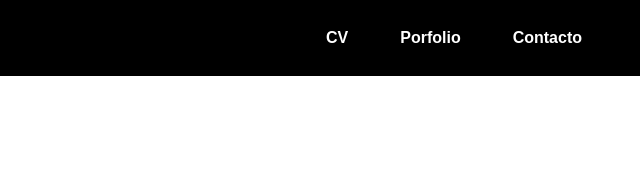
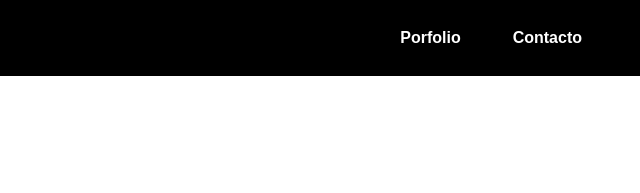
Before and after one commit to Gonzalo86ok/Porfolio, a plain HTML site: page index.html in a window 1280 px wide. Shown: the top 193 px of the page, 640-1280 px from the left. Drawn offline with Linux system fonts and the light colour scheme.

Commit message:
saque la parte del cv

```diff
--- a/index.html
+++ b/index.html
@@ -1,4 +1,4 @@
-<!DOCTYPE html>
+ <!DOCTYPE html>
 <html lang="en">
   <head>
     <meta charset="UTF-8" />
@@ -16,7 +16,6 @@
         </label>
         <input type="checkbox" name="check" id="check" />
         <ul>
-          <li><a href="Gonzalo_PasosCV.pdf" download>CV</a></li>
           <li><a href="https://github.com/Gonzalo86ok">Porfolio</a></li>
           <li><a href="https://www.linkedin.com/in/gonzalo-pasos-376a5318b">Contacto</a></li>
         </ul>
```
Also changed, not shown: 1 other file.
